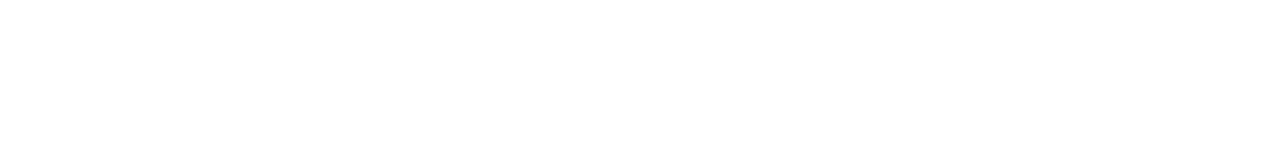
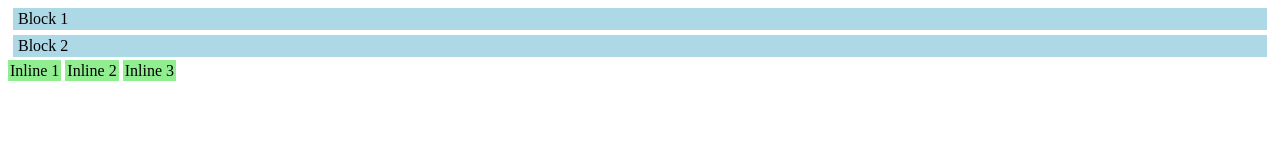
Before and after one commit to SaurabhBansal2305/WDW_0297, a plain HTML site: page Assignment3.html in a window 1280 px wide. Drawn offline with Linux system fonts and the light colour scheme.

Commit message:
Assignment-3 completed with fulfilling the required aim

```diff
--- a/Assignment3.html
+++ b/Assignment3.html
@@ -5,3 +5,12 @@
     div  { background: lightblue; margin: 5px; padding: 2px 5px; }
     span { background: lightgreen; padding: 2px; }
   </style>
+  </head>
+<body>
+  <div>Block 1</div>
+  <div>Block 2</div>
+  <span>Inline 1</span>
+  <span>Inline 2</span>
+  <span>Inline 3</span>
+</body>
+</html>
```
